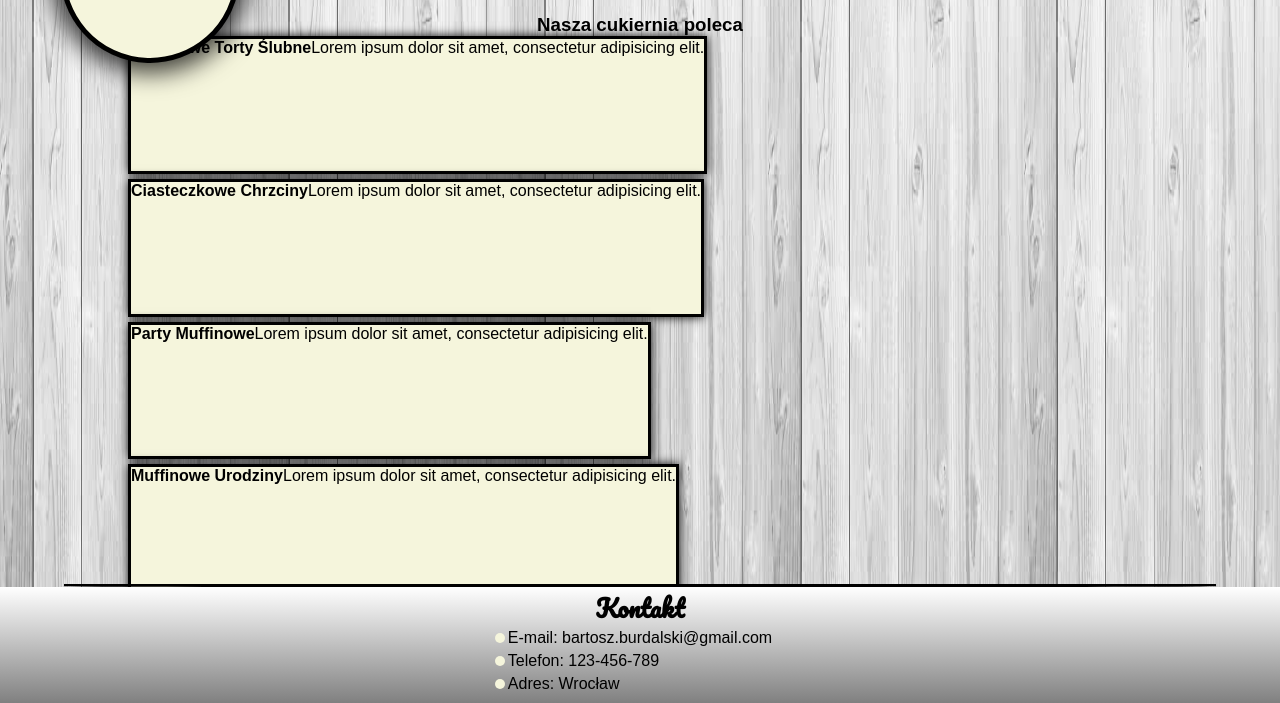
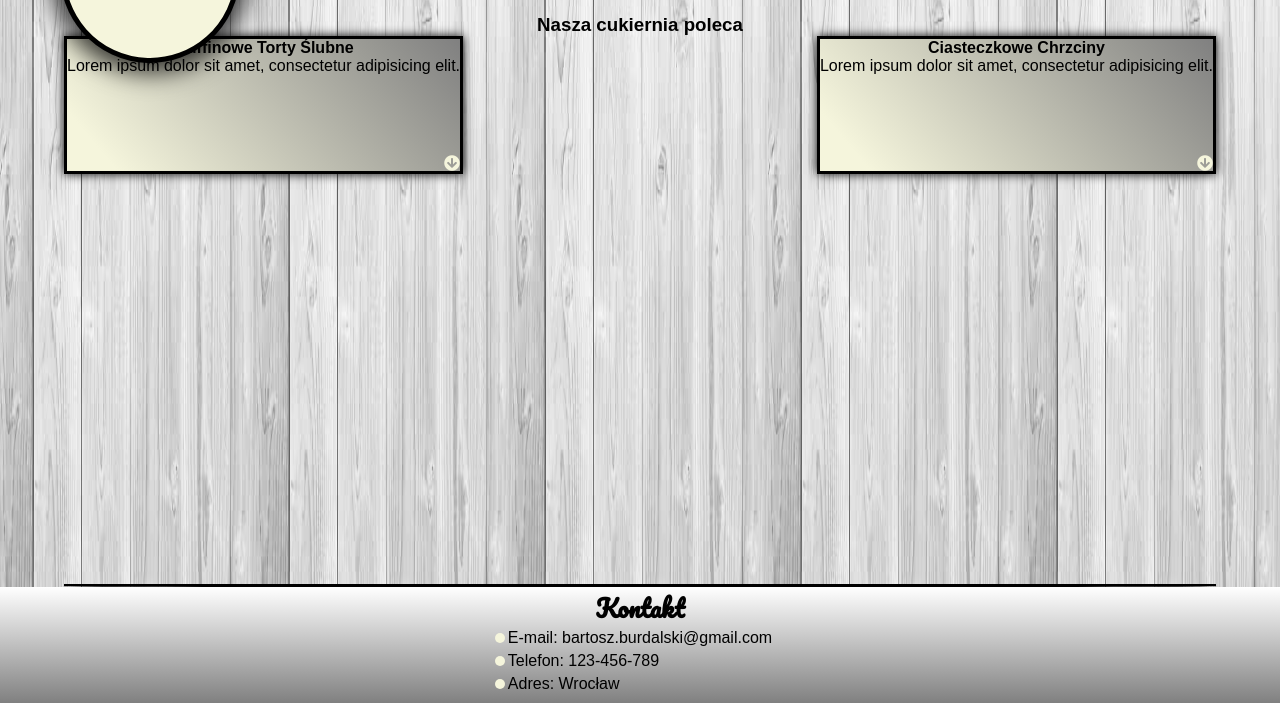
Before and after one commit to BurdalskiBartosz/Sweet_Muffin, a React app: page /services in a window 1280 px wide. Shown: the part 177-880 px from the top of the page. Built offline with nearby package versions, Linux system fonts and the light colour scheme.

Commit message:
Changed few styles

```diff
--- a/src/components/Product/_Product.scss
+++ b/src/components/Product/_Product.scss
@@ -3,10 +3,11 @@
     height: 35vw;
     margin-right: 5px;
     margin-bottom: 10px;
-    border:2px solid black;
     &__Onlyimg{
         width:100%;
         height: 100%;
+        border:2px solid black;
+        border-radius: 25%;
     }
 }
 .fullInfo{
@@ -15,8 +16,9 @@
     width: 80vw;
     height: 60vw;
     border:2px solid black;
+    border-radius: 15px;
     background: linear-gradient(65deg,beige 45%,grey);
     text-align: center;
     overflow: hidden;
-    transition: 1s;
+    transition: width 1s;
 }
--- a/src/components/ServiceOption/ServiceOption.js
+++ b/src/components/ServiceOption/ServiceOption.js
@@ -3,8 +3,9 @@ import React from 'react';
 const ServiceOption = (props) => {
     return (
         <section className="servicesPage__section">
-            <h4>{props.title}</h4>
-            <p>{props.text}</p>
+            <h4 className="servicePage__title">{props.title}</h4>
+            <p className="servicePage__text">{props.text}</p>
+            <i className="fas fa-arrow-circle-down"></i>
         </section>
     );
 }
--- a/src/components/ServiceOption/_ServiceOption.scss
+++ b/src/components/ServiceOption/_ServiceOption.scss
@@ -1,12 +1,30 @@
 .servicesPage__section{
+    position: relative;
     // flex-basis: 45%;
     display: flex;
-    // flex-direction: column;
+    flex-direction: column;
     height: 25%;
     text-align: center;
-    background-color: beige;
+    background: linear-gradient(50deg,beige 10%,grey);
     border: 3px solid black;
     box-shadow: 0px 0px 10px 0px rgb(0, 0, 0);
     margin-bottom: 5px;
+    .fa-arrow-circle-down{
+        position: absolute;
+        bottom: 0;
+        right: 0;
+        color:beige;
+        &:hover{color:black;}
+    }
 
 }
+
+// position: absolute;
+// top: 0;
+// right: 0;
+// font-size: 20px;
+// color: beige;
+// transition: 0.3s;
+// &:hover{
+//    color: black;
+// }
--- a/src/pages/ServicesPage.js
+++ b/src/pages/ServicesPage.js
@@ -6,11 +6,6 @@ class ServicesPage extends Component {
         services: [
             { title: "Muffinowe Torty Ślubne", text: "Lorem ipsum dolor sit amet, consectetur adipisicing elit." },
             { title: "Ciasteczkowe Chrzciny", text: "Lorem ipsum dolor sit amet, consectetur adipisicing elit." },
-            { title: "Party Muffinowe", text: "Lorem ipsum dolor sit amet, consectetur adipisicing elit." },
-            { title: "Muffinowe Urodziny", text: "Lorem ipsum dolor sit amet, consectetur adipisicing elit." },
-            { title: "Muffinowe Urodziny", text: "Lorem ipsum dolor sit amet, consectetur adipisicing elit." },
-            { title: "Muffinowe Urodziny", text: "Lorem ipsum dolor sit amet, consectetur adipisicing elit." },
-
         ]
     }
 
--- a/src/styles/_ServicesPage.scss
+++ b/src/styles/_ServicesPage.scss
@@ -9,8 +9,9 @@
         flex-wrap: wrap;
         flex-basis: 100%;
         display: flex;
+        align-content: flex-start;
         justify-content: space-between;
-        width: 80%;
+        width: 90%;
     }
     &::-webkit-scrollbar {
         display: none;
```
